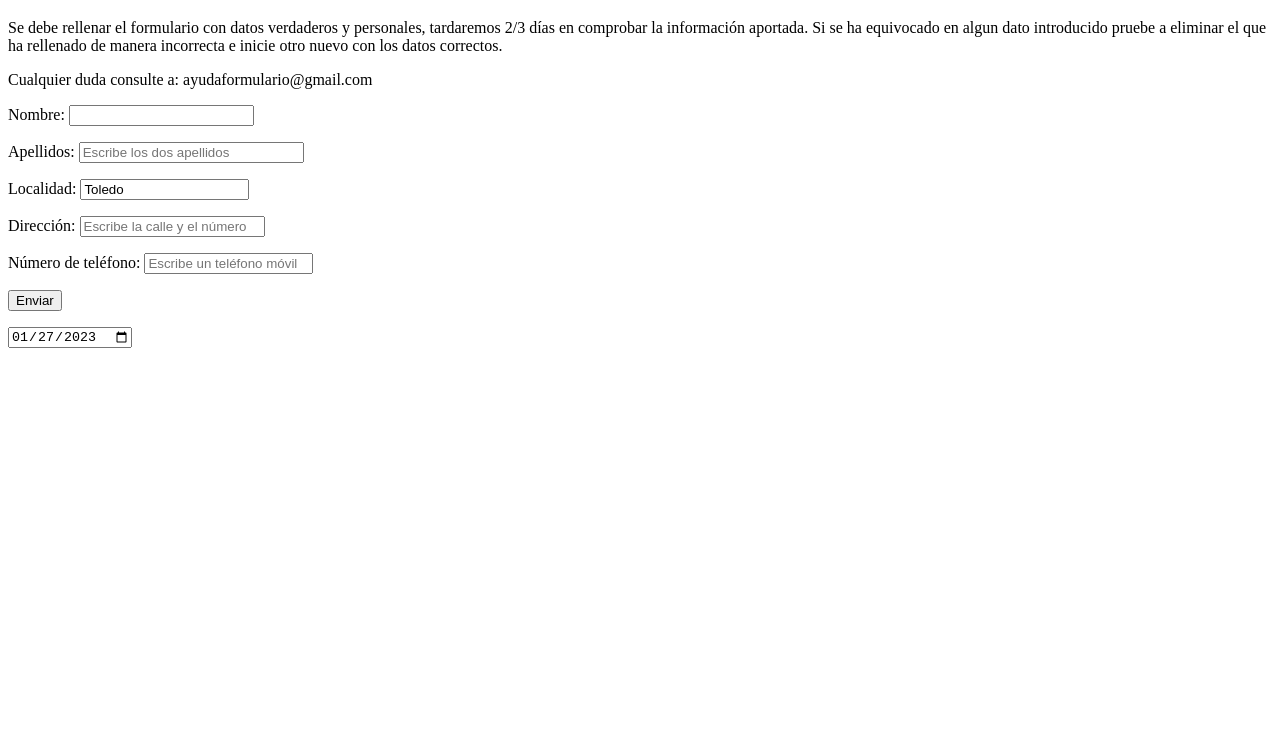
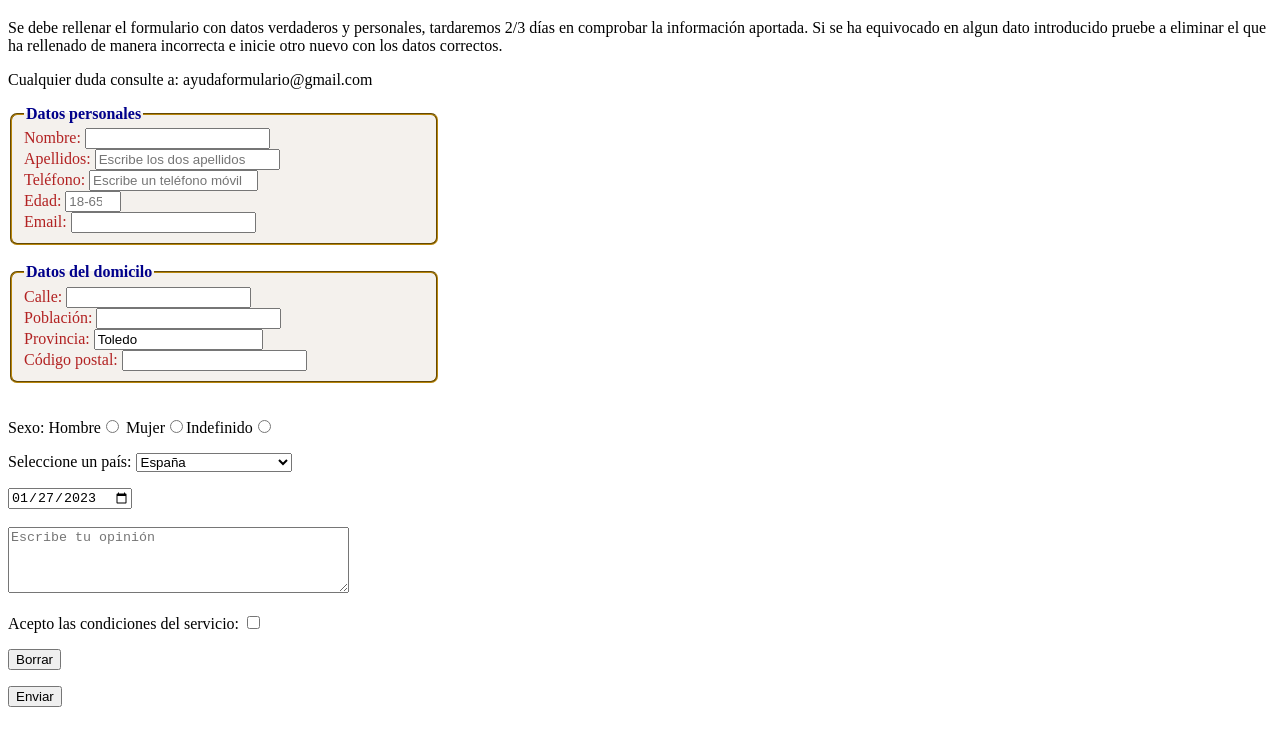
Before and after one commit to sarant15/Formulario, a plain HTML site: page index.html in a window 1280 px wide. Shown: the part 61-800 px from the top of the page. Drawn offline with Linux system fonts and the light colour scheme.

Commit message:
campos del formulario

```diff
--- a/estilos.css
+++ b/estilos.css
@@ -0,0 +1,12 @@
+fieldset{
+background-color: #f4f1ed ;
+color: firebrick;
+border-color: darkgoldenrod;
+border: 9px groove (internal value);
+border-radius: 7px;
+width: 400px;
+}
+legend{
+    color: darkblue;
+    font-weight: bold;
+}
--- a/index.html
+++ b/index.html
@@ -4,6 +4,7 @@
     <meta charset="UTF-8">
     <meta http-equiv="X-UA-Compatible" content="IE=edge">
     <meta name="viewport" content="width=device-width, initial-scale=1.0">
+    <link rel="stylesheet" href="estilos.css">
     <title>Formulario de ingreso</title>
 </head>
 <body>
@@ -16,13 +17,42 @@
     </p>
     <p>Cualquier duda consulte a: ayudaformulario@gmail.com</p>
     <form action="confirmacion.html" method="post" >
-        <p>Nombre: <input type="text" required name="nombre"></p>
-        <p>Apellidos: <input type="text" placeholder="Escribe los dos apellidos" name="apellidos" size="25" ></p>
-        <p>Localidad: <input type="text" value="Toledo" name="localidad" size="18" minlength="2"></p>
-        <p>Dirección: <input type="text" placeholder="Escribe la calle y el número" required name="direccion"></p>
-        <p>Número de teléfono: <input type="text" placeholder="Escribe un teléfono móvil" name="telefono" size="18" maxlength="9"></p>
+        <fieldset>
+            <legend>Datos personales</legend>
+            <label>Nombre: <input type="text" required name="nombre" /><label><br>
+            <label>Apellidos: <input type="text"placeholder="Escribe los dos apellidos" name="apellidos" /><label><br>
+            <label>Teléfono: <input type="text" placeholder="Escribe un teléfono móvil" name="telefono" size="18" maxlength="9"><label><br>
+            <label>Edad: <input type="number" name="edad" min="18" max="65" placeholder="18-65"></label><br>
+            <label>Email: <input type="email" name="correo" multiple ></label><br>
+          </fieldset>
+          <br>
+          <fieldset>
+            <legend>Datos del domicilo</legend>
+            <label>Calle: <input type="text" name="calle" /><label><br>
+            <label>Población: <input type="text" name="pobla" /><label><br>
+            <label>Provincia: <input type="text" value="Toledo" name="localidad" size="18" minlength="2"><label><br>
+            <label>Código postal: <input type="text" name="codigo postal" maxlength="5" /><label><br>
+          </fieldset><br>
+        <p>Sexo: Hombre<input type="radio" name="sexo" value="h"> Mujer<input type="radio" name="sexo" value="m" >Indefinido<input type="radio" name="sexo" value="i" ></p>
+        <p>Seleccione un país: <select name="pais">
+            <option value="eeuu" >Estados Unidos</option>
+            <option value="mx" selected="selected">España</option>
+            <option value="co">Colombia</option>
+            <option value="uk" >Reino Unido</option>
+            <option value="fr" >Francia</option>
+            <option value="pt" >Portugal</option>
+            <option value="it" >Italia</option>
+            <option value="rd" >República Dominicana</option>
+            <option value="br" >Brasil</option>
+          </select>
+        </p>
+        <input type="date"  name="fecha" value="2023-01-27"  />
+        <br>
+        <br>
+        <textarea name="area" placeholder="Escribe tu opinión" cols="40" rows="4" minlength="5" maxlength="200" ></textarea>
+        <p>Acepto las condiciones del servicio: <input type="checkbox" value="acepta" name="condiciones" ></p>
+        <p> <input type="reset"  value="Borrar" /> </p>
         <p><input type="submit" value="Enviar"></p>
-        <input type="date"  name="fecha" value="2023-01-27"  />
      </form>
 </body>
 </html>
```
